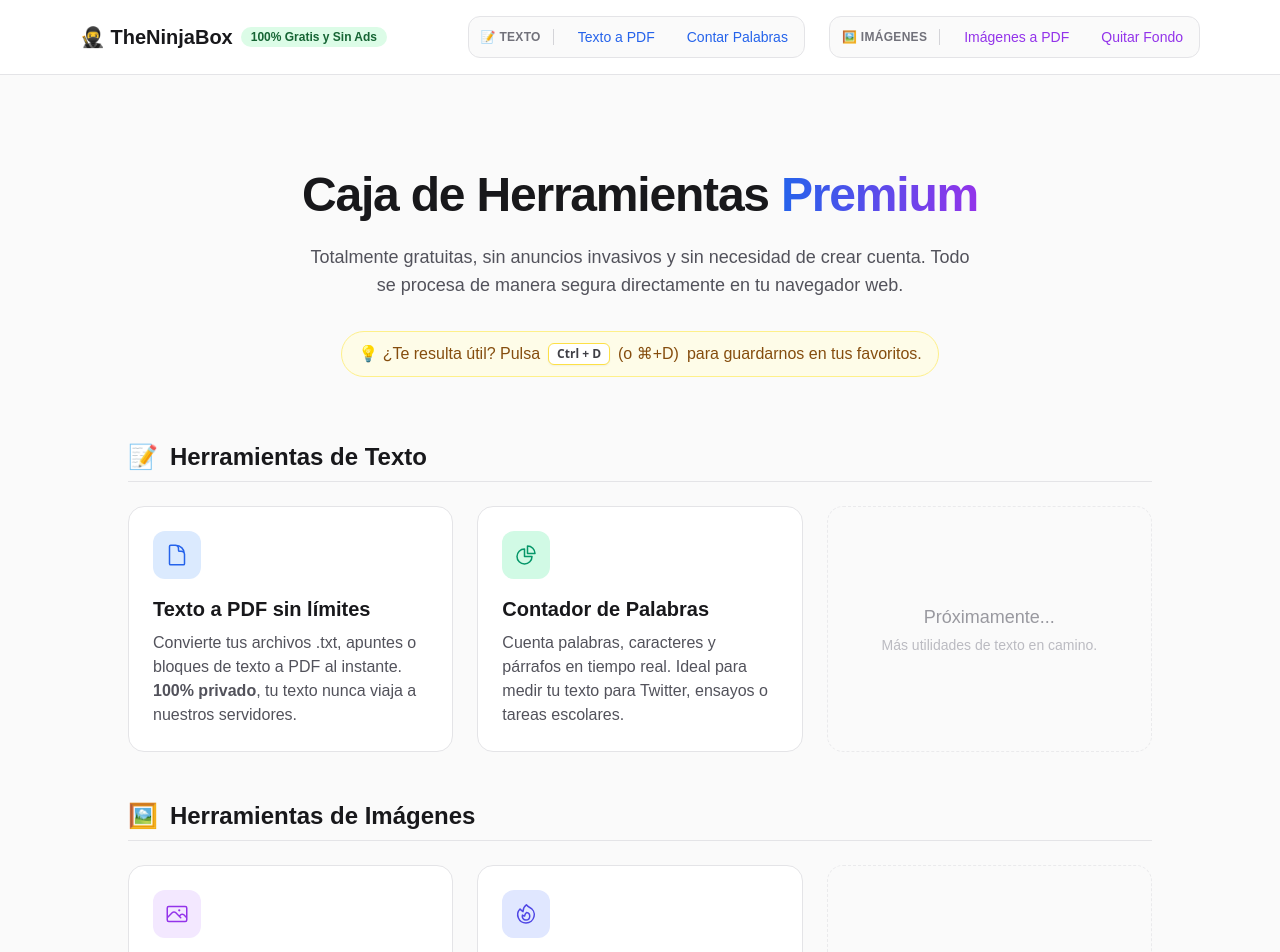
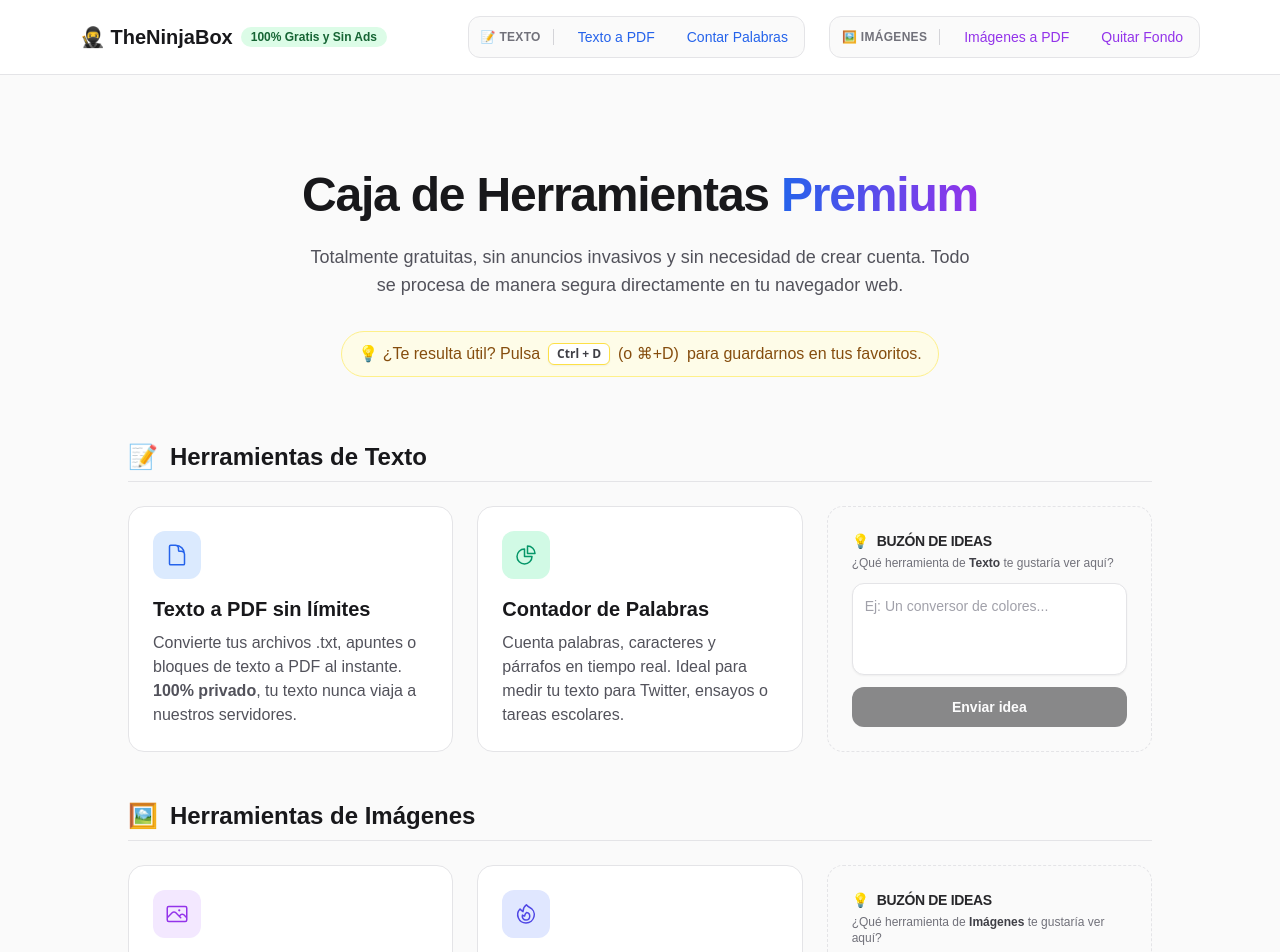
Before and after one commit to orgueira/myutils, a Next.js app: page / in a window 1280 px wide. Shown: the top 952 px of the page. Built offline with nearby package versions, Linux system fonts and the light colour scheme.

Commit message:
feat: add suggestion box component to homepage

```diff
--- a/src/app/page.tsx
+++ b/src/app/page.tsx
@@ -1,5 +1,6 @@
 import Link from "next/link";
 import { Metadata } from "next";
+import SuggestionBox from "@/components/SuggestionBox";
 
 // Metadatos SEO para la página principal
 export const metadata: Metadata = {
@@ -78,15 +79,8 @@
               </p>
             </Link>
 
-            {/* Espacio para futuras herramientas de Texto */}
-            <div className="flex flex-col p-6 rounded-2xl border border-zinc-200 dark:border-zinc-800 border-dashed bg-zinc-50/50 dark:bg-zinc-900/50 justify-center items-center text-center opacity-70">
-              <h3 className="text-lg font-medium text-zinc-500 dark:text-zinc-500 mb-1">
-                Próximamente...
-              </h3>
-              <p className="text-sm text-zinc-400 dark:text-zinc-600">
-                Más utilidades de texto en camino.
-              </p>
-            </div>
+            {/* Buzón de sugerencias Texto */}
+            <SuggestionBox category="Texto" />
           </div>
         </section>
 
@@ -135,15 +129,8 @@
               </p>
             </Link>
 
-            {/* Espacio para futuras herramientas de Imágenes */}
-            <div className="flex flex-col p-6 rounded-2xl border border-zinc-200 dark:border-zinc-800 border-dashed bg-zinc-50/50 dark:bg-zinc-900/50 justify-center items-center text-center opacity-70">
-              <h3 className="text-lg font-medium text-zinc-500 dark:text-zinc-500 mb-1">
-                Próximamente...
-              </h3>
-              <p className="text-sm text-zinc-400 dark:text-zinc-600">
-                Redimensionar, recortar y más.
-              </p>
-            </div>
+            {/* Buzón de sugerencias Imágenes */}
+            <SuggestionBox category="Imágenes" />
           </div>
         </section>
 
--- /dev/null
+++ b/src/components/SuggestionBox.tsx
@@ -0,0 +1,78 @@
+"use client";
+
+import { useState } from "react";
+
+export default function SuggestionBox({ category }: { category: string }) {
+  const [suggestion, setSuggestion] = useState("");
+  const [status, setStatus] = useState<"idle" | "loading" | "success">("idle");
+
+  const handleSubmit = (e: React.FormEvent) => {
+    e.preventDefault();
+    if (!suggestion.trim()) return;
+
+    // Simula el envío (En el futuro se conectará a un email o BD)
+    setStatus("loading");
+    setTimeout(() => {
+      setStatus("success");
+      setSuggestion("");
+
+      // Vuelve al estado inicial después de unos segundos
+      setTimeout(() => {
+        setStatus("idle");
+      }, 4000);
+    }, 800);
+  };
+
+  return (
+    <div className="flex flex-col p-6 rounded-2xl border border-zinc-200 dark:border-zinc-800 border-dashed bg-zinc-50/50 dark:bg-zinc-900/50 justify-center h-full min-h-[220px] transition-all duration-300 hover:border-zinc-300 dark:hover:border-zinc-700">
+
+      {status === "success" ? (
+        <div className="flex flex-col items-center justify-center text-center space-y-3 animate-in fade-in zoom-in duration-300 h-full">
+          <div className="w-12 h-12 bg-emerald-100 dark:bg-emerald-900/30 rounded-full flex items-center justify-center mb-2">
+            <span className="text-2xl">🥷</span>
+          </div>
+          <h3 className="text-lg font-bold text-emerald-600 dark:text-emerald-400 tracking-tight">¡Sugerencia anotada!</h3>
+          <p className="text-sm text-zinc-500 dark:text-zinc-400">
+            Nuestro equipo revisará tu idea.
+          </p>
+        </div>
+      ) : (
+        <form onSubmit={handleSubmit} className="flex flex-col h-full w-full">
+          <div className="mb-3">
+            <h3 className="text-sm font-bold text-zinc-800 dark:text-zinc-200 flex items-center gap-2 mb-1 tracking-tight uppercase">
+              <span>💡</span> Buzón de Ideas
+            </h3>
+            <p className="text-xs text-zinc-500 dark:text-zinc-400">
+              ¿Qué herramienta de <strong className="font-semibold text-zinc-700 dark:text-zinc-300">{category}</strong> te gustaría ver aquí?
+            </p>
+          </div>
+
+          <textarea
+            value={suggestion}
+            onChange={(e) => setSuggestion(e.target.value)}
+            disabled={status === "loading"}
+            placeholder={`Ej: Un conversor de colores...`}
+            className="w-full text-sm p-3 rounded-xl border border-zinc-200 dark:border-zinc-700 bg-white dark:bg-zinc-950 text-zinc-900 dark:text-zinc-100 placeholder:text-zinc-400 focus:outline-none focus:ring-2 focus:ring-zinc-400 focus:border-transparent resize-none flex-grow mb-3 min-h-[70px] transition-all shadow-sm"
+            maxLength={150}
+          />
+
+          <button
+            type="submit"
+            disabled={!suggestion.trim() || status === "loading"}
+            className="w-full py-2.5 bg-zinc-900 dark:bg-zinc-100 text-white dark:text-zinc-900 text-sm font-bold rounded-xl hover:bg-zinc-800 dark:hover:bg-zinc-200 transition-colors disabled:opacity-50 disabled:cursor-not-allowed mt-auto flex items-center justify-center gap-2"
+          >
+            {status === "loading" ? (
+              <>
+                <svg className="animate-spin -ml-1 mr-2 h-4 w-4 text-white dark:text-zinc-900" xmlns="http://www.w3.org/2000/svg" fill="none" viewBox="0 0 24 24">
+                  <circle className="opacity-25" cx="12" cy="12" r="10" stroke="currentColor" strokeWidth="4"></circle>
+                  <path className="opacity-75" fill="currentColor" d="M4 12a8 8 0 018-8V0C5.373 0 0 5.373 0 12h4zm2 5.291A7.962 7.962 0 014 12H0c0 3.042 1.135 5.824 3 7.938l3-2.647z"></path>
+                </svg>
+                Enviando...
+              </>
+            ) : "Enviar idea"}
+          </button>
+        </form>
+      )}
+    </div>
+  );
+}
```
